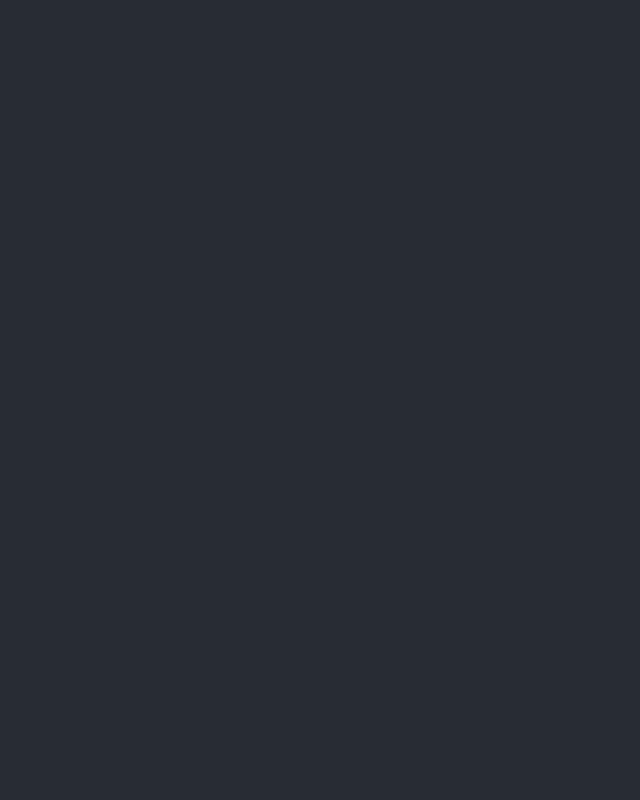
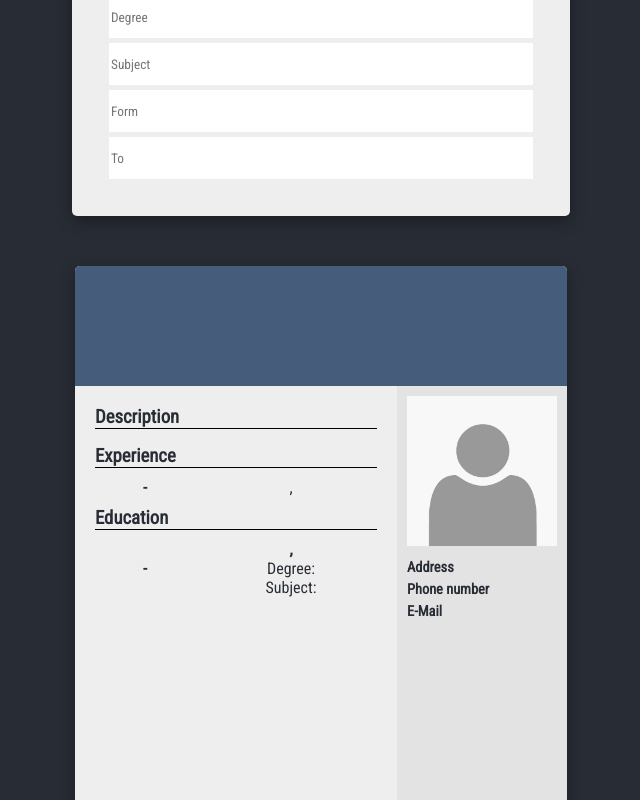
Before and after one commit to fufako/cv-react-app, a React (Create React App) app: page / in a window 1280 px wide. Shown: the part 900-1700 px from the top of the page, without its empty margins (319-959 px from the left). Before the commit the page ends 800 px from the top, so only its background shows below. Built offline with nearby package versions, Linux system fonts and the light colour scheme.

Commit message:
Add education form, finish styles

```diff
--- a/src/App.css
+++ b/src/App.css
@@ -2,31 +2,45 @@
 body {
   background-color: #282c34;
   color: white;
-  font-family: Arial;
   text-align: center;
   font-family: "Roboto Condensed", sans-serif;
+  word-break: break-all;
 }
 h1 {
   text-align: center;
   font-family: "Roboto Condensed", sans-serif;
+  font-size: 2.4rem;
 }
 .main {
   display: flex;
   flex-direction: column;
   margin: 0;
+  padding-bottom: 10px;
 }
 #Personal {
   display: flex;
-  justify-content: space-between;
-  margin: 0 15%;
+  justify-content: center;
+  margin: 0 10%;
+  flex-wrap: wrap;
+  gap: 50px;
 }
 #personal-preview {
   display: flex;
   flex-direction: column;
+  top: 60px;
   background-color: aliceblue;
   text-align: center;
-  min-width: 400px;
+  position: sticky;
+  min-width: 492px;
+  min-height: 692px;
+  max-height: 692px;
+  max-width: 492px;
+  overflow: hidden;
   color: #282c34;
+  border-collapse: separate;
+  border-radius: 5px;
+  background-color: rgb(238, 238, 238);
+  box-shadow: rgb(0 0 0 / 35%) 0px 5px 15px;
 }
 #personal-form {
   display: flex;
@@ -56,26 +70,28 @@ h1 {
 }
 #description-input {
   height: 70px !important;
-  word-break: break-all;
 }
 
 h3 {
   margin: 10px;
   border-bottom: 1px solid black;
   text-align: left;
+  font-weight: bold;
   color: #282c34;
 }
 .preview-header {
-  background-color: blue;
+  background-color: #455d7a;
   min-height: 100px;
   display: flex;
   flex-direction: column;
   text-align: left;
   padding: 10px;
+  color: rgb(238, 238, 238);
 }
 .preview-header-top {
   flex: 1;
   font-size: 2rem;
+  font-weight: bold;
 }
 .preview-header-bottom {
   flex: 1;
@@ -86,13 +102,18 @@ h3 {
   flex: 1;
 }
 #sidebar-left {
-  background-color: aliceblue;
+  background-color: rgb(238, 238, 238);
   flex: 1;
+  padding: 10px;
 }
 #sidebar-right {
-  background-color: bisque;
+  background-color: #e3e3e3;
   padding: 10px;
   text-align: left;
+  padding-left: 10px;
+  font-size: 0.8rem;
+  word-break: break-all;
+  max-width: 150px;
 }
 .experience-info-container {
   display: flex;
@@ -110,13 +131,24 @@ h3 {
 }
 #description p {
   margin-left: 10px;
+  word-break: break-all;
+  font-weight: lighter;
 }
 .dates {
   margin-left: 10px;
+  font-weight: bold;
+  word-break: break-all;
+  max-width: 100px;
+  min-width: 100px;
 }
 img {
   width: 150px;
+  margin-bottom: 5px;
 }
 h5 {
   margin: 5px 0;
+  font-size: 0.9rem;
 }
+#experience-bold {
+  font-weight: bold;
+}
--- a/src/components/Personal.js
+++ b/src/components/Personal.js
@@ -17,6 +17,12 @@ class Personal extends Component {
       city: "",
       start: "",
       end: "",
+      university: "",
+      uniCity: "",
+      degree: "",
+      subject: "",
+      from: "",
+      to: "",
     }
   }
 
@@ -52,6 +58,24 @@ class Personal extends Component {
   }
   updateEnd = (e) => {
     this.setState({ end: e.target.value })
+  }
+  updateUniversity = (e) => {
+    this.setState({ university: e.target.value })
+  }
+  updateUniCity = (e) => {
+    this.setState({ uniCity: e.target.value })
+  }
+  updateDegree = (e) => {
+    this.setState({ degree: e.target.value })
+  }
+  updateSubject = (e) => {
+    this.setState({ subject: e.target.value })
+  }
+  updateFrom = (e) => {
+    this.setState({ from: e.target.value })
+  }
+  updateTo = (e) => {
+    this.setState({ to: e.target.value })
   }
 
   render() {
@@ -128,6 +152,43 @@ class Personal extends Component {
                 this.updateEnd(e)
               }}
             />
+            <h3>Education</h3>
+            <input
+              placeholder="University name"
+              onChange={(e) => {
+                this.updateUniversity(e)
+              }}
+            />
+            <input
+              placeholder="City"
+              onChange={(e) => {
+                this.updateUniCity(e)
+              }}
+            />
+            <input
+              placeholder="Degree"
+              onChange={(e) => {
+                this.updateDegree(e)
+              }}
+            />
+            <input
+              placeholder="Subject"
+              onChange={(e) => {
+                this.updateSubject(e)
+              }}
+            />
+            <input
+              placeholder="Form"
+              onChange={(e) => {
+                this.updateFrom(e)
+              }}
+            />
+            <input
+              placeholder="To"
+              onChange={(e) => {
+                this.updateTo(e)
+              }}
+            />
           </form>
         </div>
         <Preview info={this.state} />
--- a/src/components/Preview.js
+++ b/src/components/Preview.js
@@ -25,9 +25,26 @@ const Preview = (props) => {
                 {info.start} -{info.end}
               </div>
               <div className="company-info">
-                <p>{info.title}</p>
+                <p id="experience-bold">{info.title}</p>
                 <p>
                   {info.company}, {info.city}
+                </p>
+              </div>
+            </div>
+          </div>
+          <div id="experience-preview">
+            <h3>Education</h3>
+            <div className="experience-info-container">
+              <div className="dates">
+                {info.from} -{info.to}
+              </div>
+              <div className="company-info">
+                <p id="experience-bold">
+                  {info.university}, {info.uniCity}
+                </p>
+                <p>
+                  Degree: {info.degree} <br />
+                  Subject: {info.subject}
                 </p>
               </div>
             </div>
```
